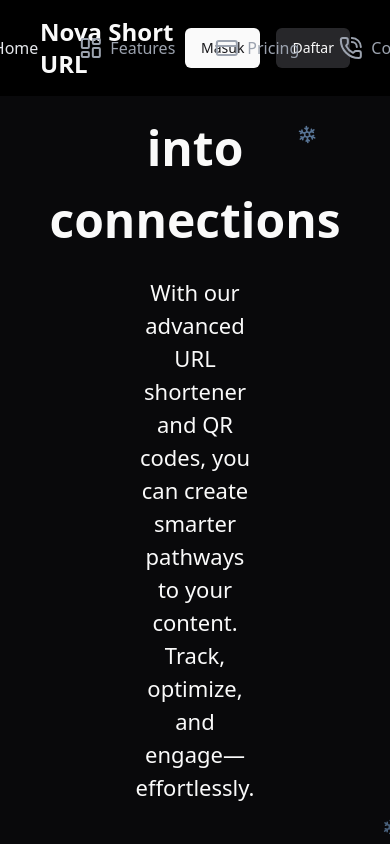
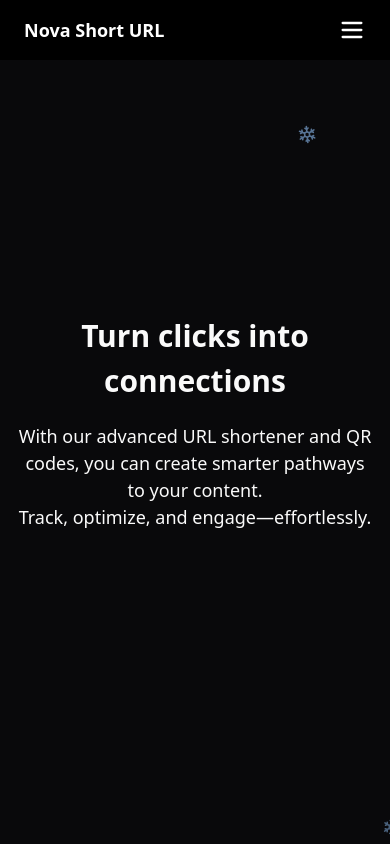
Before and after one commit to novaardiansyah/next-short-url, a Next.js app: page / in a window 390 px wide. Built offline with nearby package versions, Linux system fonts and the light colour scheme.

Commit message:
Preparing responsiveness for mobile devices

```diff
--- a/src/components/Hero.tsx
+++ b/src/components/Hero.tsx
@@ -68,9 +68,9 @@ export default function Hero() {
       </div>
 
       {/* Hero Content */}
-      <div className="h-screen flex items-center justify-center text-center flex-col px-36 relative z-10">
-        <h1 className="text-[48px] font-bold mb-5">Turn clicks into connections</h1>
-        <p className="text-[22px]">
+      <div className="h-screen flex items-center justify-center text-center flex-col px-4 sm:px-36 relative z-10">
+        <h1 className="sm:text-[48px] text-[30px] font-bold mb-5">Turn clicks into connections</h1>
+        <p className="sm:text-[22px] text-[18px]">
           With our advanced URL shortener and QR codes, you can create smarter pathways to your content. <br />
           Track, optimize, and engage—effortlessly.
         </p>
--- a/src/components/Navbar.tsx
+++ b/src/components/Navbar.tsx
@@ -1,59 +1,87 @@
 "use client";
 
-import { useEffect, useState } from "react";
+import { useState, useEffect } from "react";
+import Link from "next/link";
+import { Menu, X, House, LayoutDashboard, CreditCard, PhoneCall } from "lucide-react";
 import { Button } from "@/components/ui/button";
 import clsx from "clsx";
-import { CreditCardIcon, HouseIcon, LayoutDashboardIcon, PhoneCallIcon } from "lucide-react";
-import Link from "next/link";
 
 export default function Navbar() {
   const [isScrolled, setIsScrolled] = useState(false);
+  const [isOpen, setIsOpen] = useState(false);
 
   useEffect(() => {
     const handleScroll = () => {
       setIsScrolled(window.scrollY > 50);
     };
-
     window.addEventListener("scroll", handleScroll);
     return () => window.removeEventListener("scroll", handleScroll);
   }, []);
 
   return (
-    <div
+    <nav
       className={clsx(
-        "fixed top-0 left-0 w-full flex justify-between items-center transition-all duration-300 z-50 py-4 px-10",
+        "fixed top-0 left-0 w-full flex items-center justify-between px-6 md:px-10 py-4 transition-all duration-300 z-50",
         isScrolled ? "bg-black/80 backdrop-blur-md shadow-md" : "bg-black"
       )}
     >
       {/* Kiri - Logo */}
-      <div className="flex">
-        <h1 className="text-2xl font-bold">Nova Short URL</h1>
+      <div className="flex items-center">
+        <h1 className="text-[18px] sm:text-2xl font-bold text-white">Nova Short URL</h1>
       </div>
 
-      {/* Tengah - Navigasi */}
-      <div className="absolute left-1/2 transform -translate-x-1/2 flex gap-10">
+      {/* Tengah - Navigasi (Desktop) */}
+      <div className="hidden md:flex absolute left-1/2 transform -translate-x-1/2 gap-10">
         <Link href="/" className="text-gray-200 flex items-center gap-2">
-          <HouseIcon /> Home
+          <House size={18} /> Home
         </Link>
-
         <Link href="/features" className="text-gray-400 flex items-center gap-2">
-          <LayoutDashboardIcon /> Features
+          <LayoutDashboard size={18} /> Features
         </Link>
-
         <Link href="/pricing" className="text-gray-400 flex items-center gap-2">
-          <CreditCardIcon /> Pricing
+          <CreditCard size={18} /> Pricing
         </Link>
-
         <Link href="/contact" className="text-gray-400 flex items-center gap-2">
-          <PhoneCallIcon /> Contact
+          <PhoneCall size={18} /> Contact
         </Link>
       </div>
 
-      {/* Kanan - Mode Toggle & Tombol Masuk */}
-      <div className="flex gap-4 items-center">
+      {/* Kanan - Tombol Mode Toggle & Masuk (Desktop) */}
+      <div className="hidden md:flex gap-4 items-center">
         <Button>Masuk</Button>
         <Button variant="secondary">Daftar</Button>
       </div>
-    </div>
+
+      {/* Hamburger Menu (Mobile) */}
+      <button
+        className="md:hidden text-white ml-auto"
+        onClick={() => setIsOpen(!isOpen)}
+      >
+        {isOpen ? <X size={28} /> : <Menu size={28} />}
+      </button>
+
+      {/* Menu Mobile */}
+      <div
+        className={clsx(
+          "fixed top-16 left-0 w-full bg-black/90 backdrop-blur-lg transition-all duration-300 flex flex-col gap-6 p-6",
+          isOpen ? "opacity-100 visible" : "opacity-0 invisible"
+        )}
+      >
+        <Link href="/" className="text-gray-200 flex items-center gap-2">
+          <House size={18} /> Home
+        </Link>
+        <Link href="/features" className="text-gray-400 flex items-center gap-2">
+          <LayoutDashboard size={18} /> Features
+        </Link>
+        <Link href="/pricing" className="text-gray-400 flex items-center gap-2">
+          <CreditCard size={18} /> Pricing
+        </Link>
+        <Link href="/contact" className="text-gray-400 flex items-center gap-2">
+          <PhoneCall size={18} /> Contact
+        </Link>
+        <Button className="mt-4">Masuk</Button>
+        <Button variant="secondary">Daftar</Button>
+      </div>
+    </nav>
   );
 }
```
